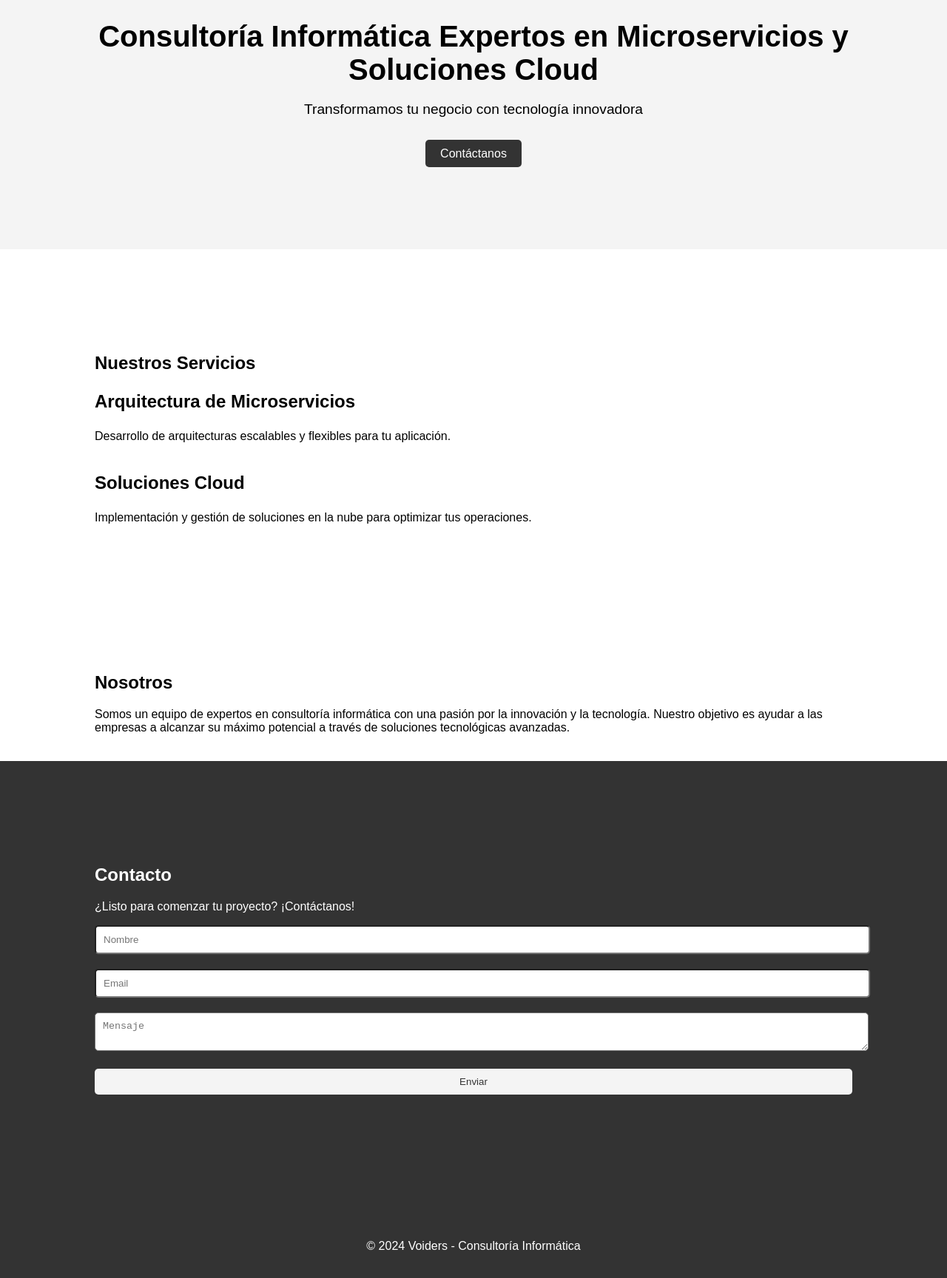
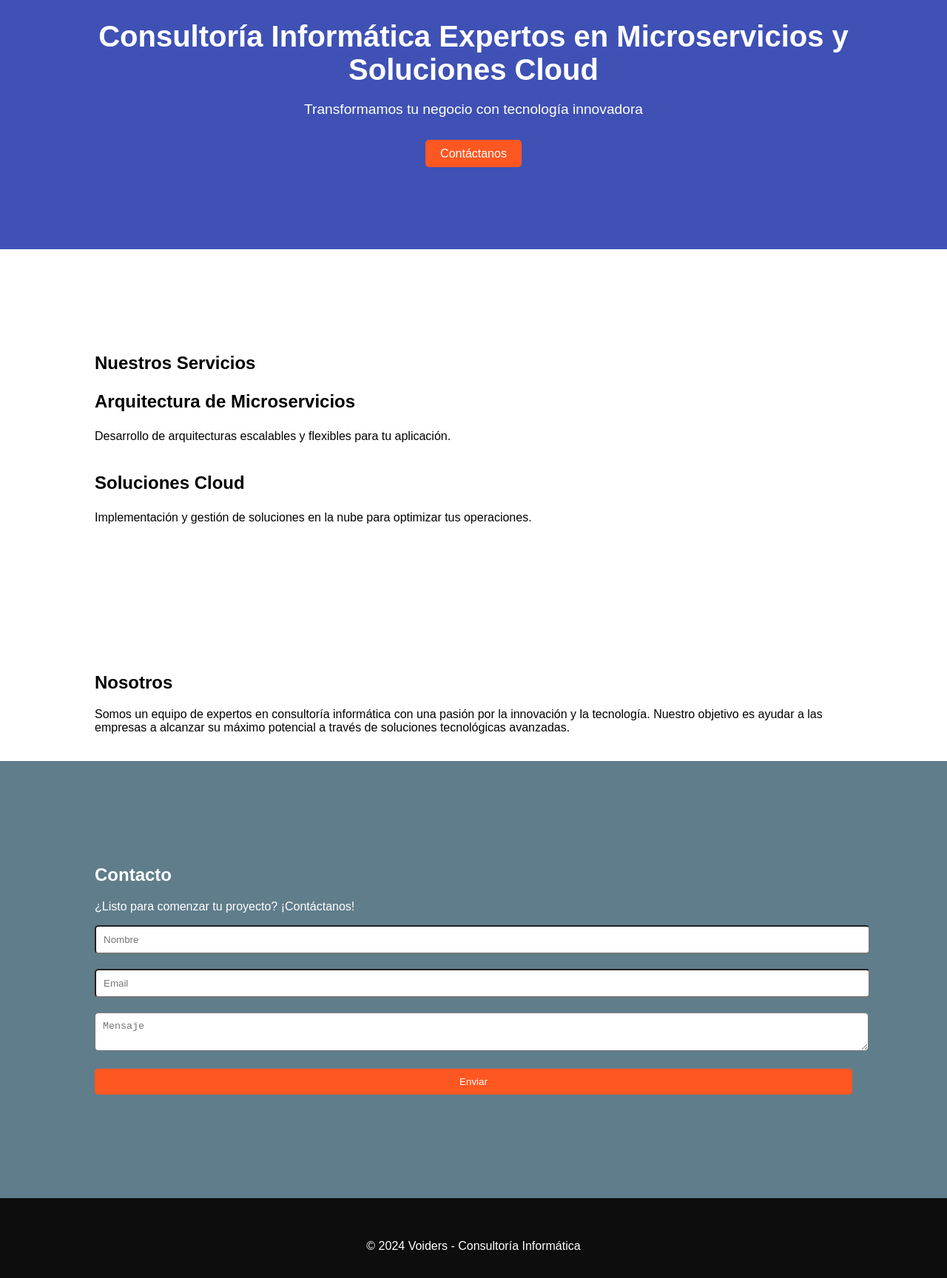
Before and after one commit to voider-cl/voider-cl.github.io, a plain HTML site: page index.html in a window 1280 px wide. Shown: the part 320-2048 px from the top of the page at 74% size. Drawn offline with Linux system fonts and the light colour scheme.

Commit message:
update styles.css

```diff
--- a/styles.css
+++ b/styles.css
@@ -15,7 +15,7 @@ body {
 /* Estilos de navegación */
 
 header {
-    background-color: #333;
+    background-color: #0D0D0D;
     color: #fff;
     padding: 20px 0;
 }
@@ -38,7 +38,7 @@ header nav ul li a {
 /* Estilos del Hero */
 
 #hero {
-    background-color: #f4f4f4;
+    background-color: #3F51B5;
     padding: 100px 0;
     text-align: center;
 }
@@ -46,19 +46,25 @@ header nav ul li a {
 #hero h2 {
     font-size: 2.5em;
     margin-bottom: 20px;
+    color: #fff;
 }
 
 #hero p {
     font-size: 1.2em;
     margin-bottom: 40px;
+    color: #fff;
 }
 
 .btn {
-    background-color: #333;
+    background-color: #FF5722;
     color: #fff;
     padding: 10px 20px;
     text-decoration: none;
     border-radius: 5px;
+}
+
+.btn:hover {
+    background-color: #FF7043;
 }
 
 /* Estilos de servicios */
@@ -78,7 +84,7 @@ header nav ul li a {
 /* Estilos de formulario de contacto */
 
 #contacto {
-    background-color: #333;
+    background-color: #607D8B;
     color: #fff;
     padding: 100px 0;
 }
@@ -93,20 +99,20 @@ header nav ul li a {
 }
 
 #contacto form button {
-    background-color: #f4f4f4;
-    color: #333;
+    background-color: #FF5722;
+    color: #fff;
     border: none;
     cursor: pointer;
 }
 
 #contacto form button:hover {
-    background-color: #ddd;
+    background-color: #FF7043;
 }
 
 /* Estilos de pie de página */
 
 footer {
-    background-color: #333;
+    background-color: #0D0D0D;
     color: #fff;
     padding: 20px 0;
     text-align: center;
```
